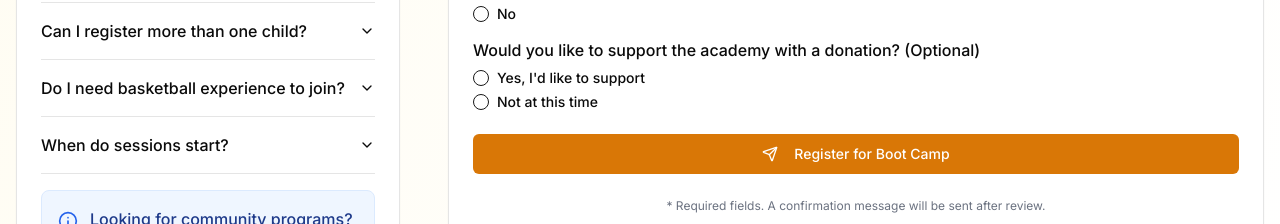
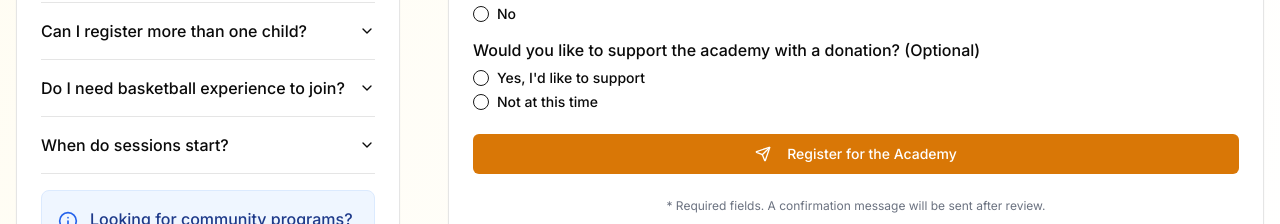
Before and after one commit to Seyramize/gbawebball, a Next.js app: page /contact in a window 1280 px wide. Shown: the part 2340-2564 px from the top of the page. Built offline with nearby package versions, Linux system fonts and the light colour scheme.

Commit message:
Changed bootcamp

```diff
--- a/app/contact/bootcamp-form.tsx
+++ b/app/contact/bootcamp-form.tsx
@@ -213,7 +213,7 @@ export function BootCampForm() {
         ) : (
           <>
             <Send className="mr-2 h-4 w-4" />
-            Register for Boot Camp
+            Register for the Academy
           </>
         )}
       </Button>
```
